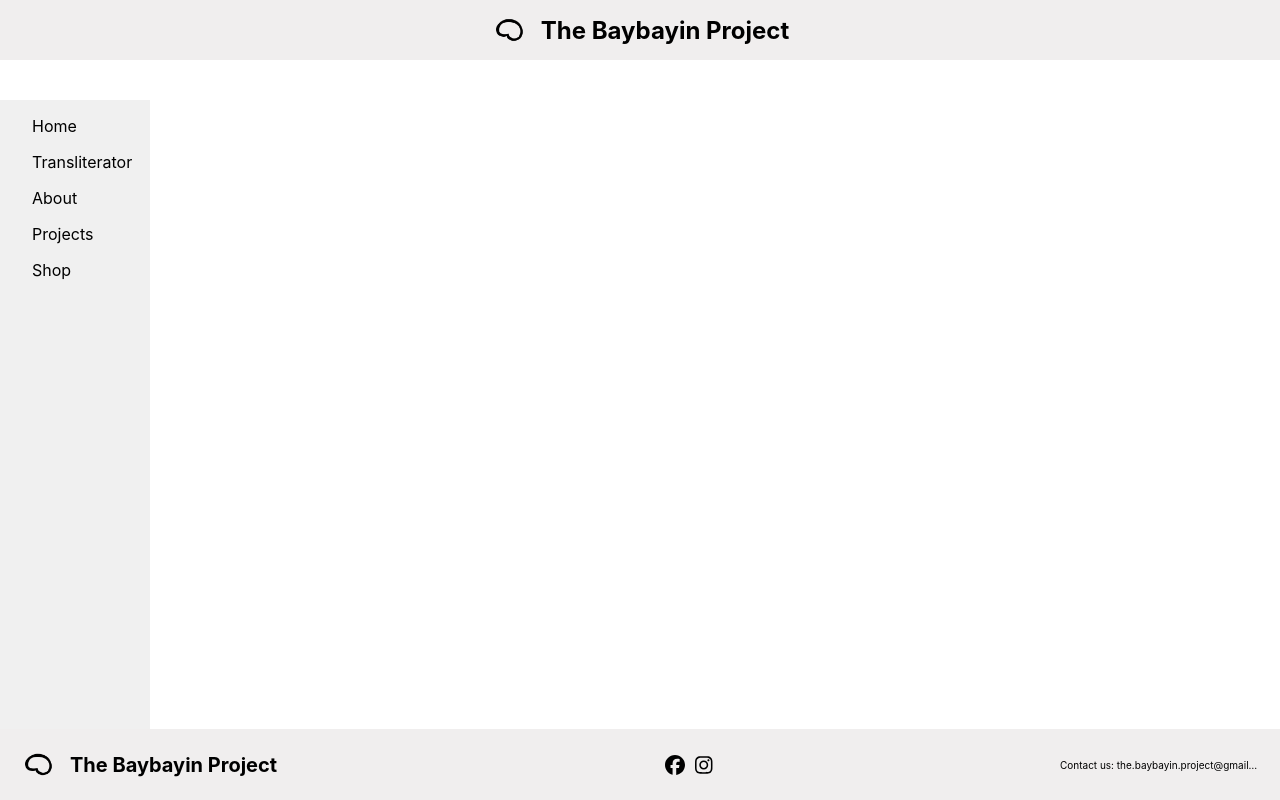
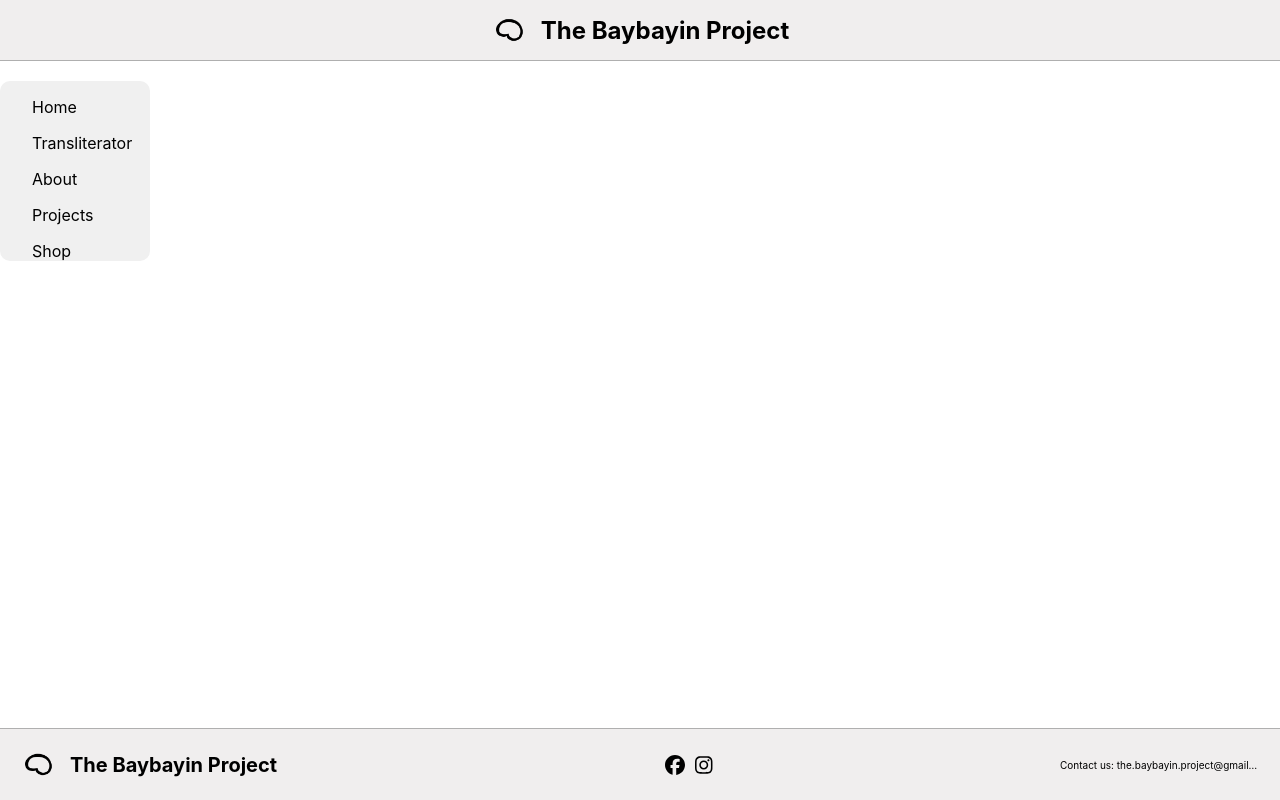
Before and after one commit to cmckinney-59/the-baybayin-project, a React (Vite) app: page / in a window 1280 px wide. Built offline with nearby package versions, Linux system fonts and the light colour scheme.

Commit message:
updates to header footer navigation ect

```diff
--- a/src/components/Footer/Footer.css
+++ b/src/components/Footer/Footer.css
@@ -13,6 +13,7 @@
   width: 100%;
   box-sizing: border-box;
   z-index: 1000;
+  border-top: 1px solid rgb(175, 175, 175);
 }
 
 .footer-content {
--- a/src/components/Header/Header.css
+++ b/src/components/Header/Header.css
@@ -11,6 +11,8 @@
   margin-left: 0px;
   margin-bottom: 20px;
   flex-shrink: 0;
+  border-bottom: 1px solid rgb(175, 175, 175);
+  z-index: 100;
 }
 
 .header-content {
--- a/src/components/Navigation/Navigation.css
+++ b/src/components/Navigation/Navigation.css
@@ -1,11 +1,9 @@
 .App-Navigation {
   position: fixed;
   left: 0;
-  top: 100px;
-  height: 100%;
   width: 150px;
   background-color: #f0f0f0;
-  z-index: 1000;
+  border-radius: 10px;
 }
 
 .Navigation-content {
```
